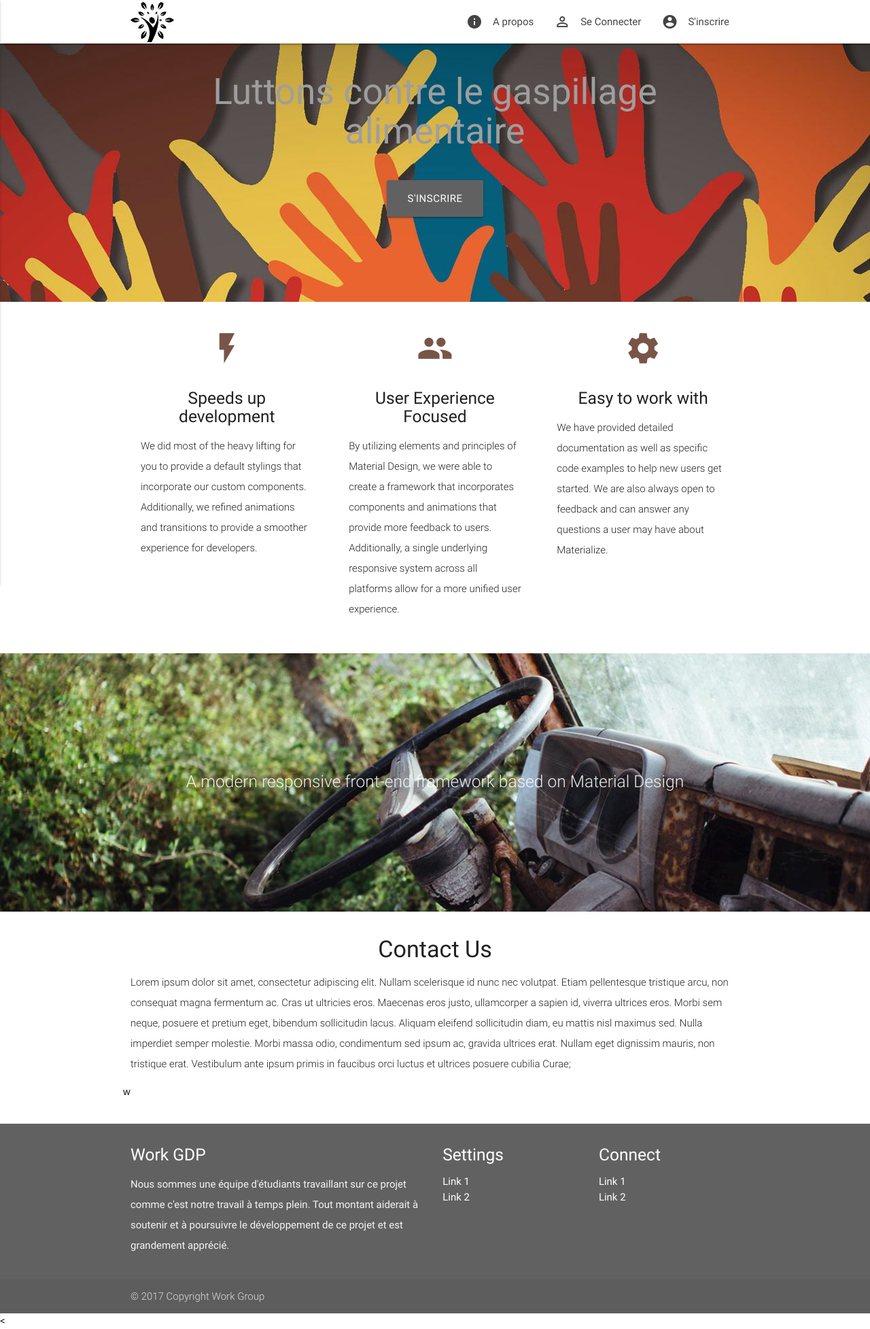
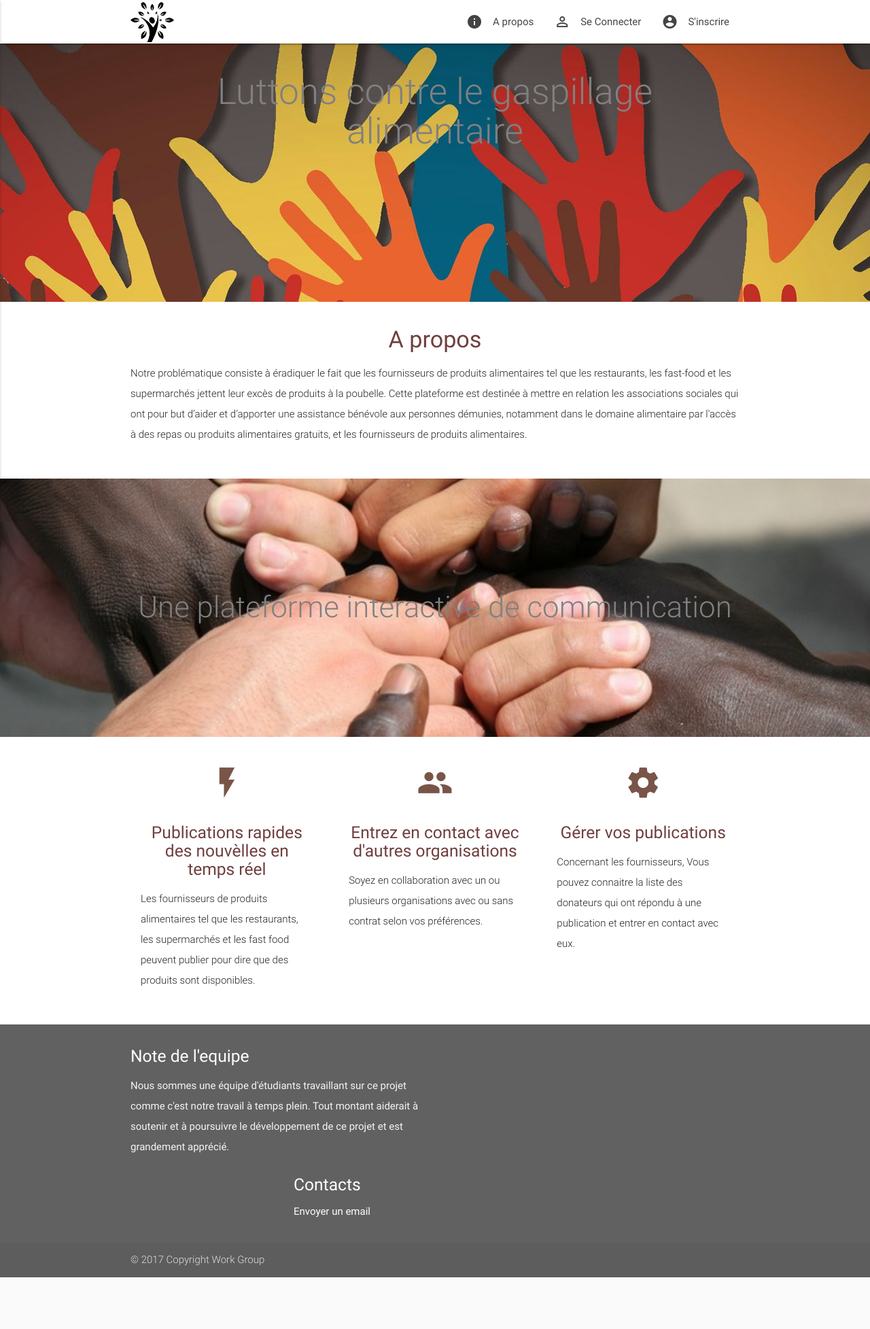
Before and after one commit to derflallys/ProjetGDP, a PHP site: page / in a window 1280 px wide. Shown: the whole page at 68% size. After the commit the page ends 1879 px from the top, so only its background shows below. Run offline with PHP 8.4, Linux system fonts and the light colour scheme; some libraries are stand-ins or nearby versions.

Commit message:
Modification de la page d'accueil

```diff
--- a/core/footer.php
+++ b/core/footer.php
@@ -2,23 +2,17 @@
     <div class="container">
         <div class="row">
             <div class="col l6 s12">
-                <h5 class="white-text">Work GDP</h5>
+                <h5 class="white-text">Note de l'equipe</h5>
                 <p class="grey-text text-lighten-4">Nous sommes une équipe d'étudiants travaillant sur ce projet comme c'est notre travail à temps plein. Tout montant aiderait à soutenir et à poursuivre le développement de ce projet et est grandement apprécié.</p>
             </div>
-            <div class="col l3 s12">
-                <h5 class="white-text">Settings</h5>
+
+            <div class="col l3 s12" style="margin-left:240px">
+                <h5 class="white-text">Contacts</h5>
                 <ul>
-                    <li><a class="white-text" href="#!">Link 1</a></li>
-                    <li><a class="white-text" href="#!">Link 2</a></li>
+                    <li><a class="white-text" href="mailto:edelweiss90210@gmail.com">Envoyer un email</a></li>
                 </ul>
             </div>
-            <div class="col l3 s12">
-                <h5 class="white-text">Connect</h5>
-                <ul>
-                    <li><a class="white-text" href="#!">Link 1</a></li>
-                    <li><a class="white-text" href="#!">Link 2</a></li>
-                </ul>
-            </div>
+
         </div>
     </div>
     <div class="footer-copyright">
--- a/core/header.php
+++ b/core/header.php
@@ -3,11 +3,11 @@
             <div class="nav-wrapper container">
                 <a id="logo-container" href="../index.php" class="brand-logo"><img class="circle responsive-img" src="../core/img/logo.jpg" alt="Logo"></a>
                 <ul class="right hide-on-med-and-down">
-                    <li><a href="#"><i class="material-icons left">face</i>Mon Compte</a></li>
+                    <li><a class="dropdown-button" data-activates="moncompte" href="#"><i class="material-icons left">face</i>Mon Compte</a></li>
                     <li><a href="#"><i class="material-icons left">exit_to_app</i>Deconnexion</a></li>
                 </ul>
                 <ul id="moncompte" class="dropdown-content">
-                    <li><a href="#!"><i class="material-icons">info</i>Mes Informations</a></li>
+                    <li><a href="#!">Mes Informations</a></li>
                     <li><a href="#!">Mes Publications</a></li>
                 </ul>
                 <ul id="nav-mobile" class="side-nav">
--- a/core/header_home.php
+++ b/core/header_home.php
@@ -13,7 +13,6 @@
                     <li><a href=""  ><i class="material-icons left">info</i>A propos</a></li>
                     <li><a href="#" data-target="modal1" ><i class="material-icons left">perm_identity</i>Se Connecter</a></li>
                     <li><a href="#" data-target="modal2"><i class="material-icons left">account_circle</i>S'inscrire</a></li>
-
             </ul>
             <a href="#" data-activates="nav-mobile" class="button-collapse"><i class="material-icons">menu</i></a>
         </div>
--- a/core/js/monjs.js
+++ b/core/js/monjs.js
@@ -26,5 +26,13 @@ $(document).ready(function(){
         });
     });
 
-    $()
-});
+    $('.dropdown-button').dropdown({
+      inDuration: 300,
+      outDuration: 225,
+      constrainWidth: false, // Does not change width of dropdown to that of the activator
+      hover: true, // Activate on hover
+      gutter: 0, // Spacing from edge
+      belowOrigin: false, // Displays dropdown below the button
+      alignment: 'left', // Displays dropdown with edge aligned to the left of button
+      stopPropagation: false // Stops event propagation});
+})});
--- a/index.php
+++ b/index.php
@@ -23,10 +23,7 @@
         <br><br>
           <br><br><br><br><br><br>
         <div class="row center">
-          <h2 class="header col s12  grey-text">Luttons contre le gaspillage alimentaire</h2>
-        </div>
-        <div class="row center">
-          <a href="#" id="download-button" class="btn-large waves-effect waves-light grey darken-2">S'inscrire</a>
+          <h2 class="header col s12  light" style=" color: rgb(128,128,128)">Luttons contre le gaspillage alimentaire</h2>
         </div>
         <br><br>
 
@@ -36,7 +33,35 @@
   </div>
 
 
-  <div class="container">
+
+
+ <div class="container">
+    <div class="section">
+
+      <div class="row">
+        <div class="col s12 center">
+          <h3><i class="mdi-content-send brown-text"></i></h3>
+          <h4 style=" color: rgb(112,63,63)">A propos</h4>
+          <p class="left-align light">Notre problématique consiste à éradiquer le fait que les fournisseurs de produits alimentaires tel que les restaurants, les fast-food et les supermarchés jettent leur excès de produits à la poubelle.
+          Cette plateforme est destinée à mettre en relation les associations sociales  qui ont pour but d’aider et d’apporter une assistance bénévole aux personnes démunies, notamment dans le domaine alimentaire par l'accès à des repas ou produits alimentaires gratuits, et les fournisseurs de produits alimentaires.</p>
+        </div>
+      </div>
+
+    </div>
+  </div>
+
+  <div class="parallax-container valign-wrapper">
+    <div class="section no-pad-bot">
+      <div class="container">
+        <div class="row center">
+          <h3 class="header col s12 light" style=" color: rgb(128,128,128)">Une plateforme interactive de communication</h3>
+        </div>
+      </div>
+    </div>
+    <div class="parallax"><img src="core/img/p1.jpg" alt="Unsplashed background img 2"></div>
+  </div>
+
+   <div class="container">
     <div class="section">
 
       <!--   Icon Section   -->
@@ -44,27 +69,26 @@
         <div class="col s12 m4">
           <div class="icon-block">
             <h2 class="center brown-text"><i class="material-icons">flash_on</i></h2>
-            <h5 class="center">Speeds up development</h5>
+            <h5 class="center"  style=" color: rgb(112,63,63)">Publications rapides des nouvèlles en temps réel</h5>
 
-            <p class="light">We did most of the heavy lifting for you to provide a default stylings that incorporate our custom components. Additionally, we refined animations and transitions to provide a smoother experience for developers.</p>
+            <p class="light">Les fournisseurs de produits alimentaires tel que les restaurants, les supermarchés et les fast food peuvent publier pour dire que des produits sont disponibles.</p>
           </div>
         </div>
 
         <div class="col s12 m4">
           <div class="icon-block">
             <h2 class="center brown-text"><i class="material-icons">group</i></h2>
-            <h5 class="center">User Experience Focused</h5>
-
-            <p class="light">By utilizing elements and principles of Material Design, we were able to create a framework that incorporates components and animations that provide more feedback to users. Additionally, a single underlying responsive system across all platforms allow for a more unified user experience.</p>
+            <h5 class="center" style=" color: rgb(112,63,63)">Entrez en contact avec d'autres organisations</h5>
+            <p class="light">Soyez en collaboration avec un ou plusieurs organisations avec ou sans contrat selon vos préférences.</p>
           </div>
         </div>
 
         <div class="col s12 m4">
           <div class="icon-block">
             <h2 class="center brown-text"><i class="material-icons">settings</i></h2>
-            <h5 class="center">Easy to work with</h5>
+            <h5 class="center" style=" color: rgb(112,63,63)">Gérer vos publications</h5>
 
-            <p class="light">We have provided detailed documentation as well as specific code examples to help new users get started. We are also always open to feedback and can answer any questions a user may have about Materialize.</p>
+            <p class="light">Concernant les fournisseurs, Vous pouvez connaitre la liste des donateurs qui ont répondu à une publication et entrer en contact avec eux.</p>
           </div>
         </div>
       </div>
@@ -72,34 +96,7 @@
     </div>
   </div>
 
-
-  <div class="parallax-container valign-wrapper">
-    <div class="section no-pad-bot">
-      <div class="container">
-        <div class="row center">
-          <h5 class="header col s12 light">A modern responsive front-end framework based on Material Design</h5>
-        </div>
-      </div>
-    </div>
-    <div class="parallax"><img src="core/img/background2.jpg" alt="Unsplashed background img 2"></div>
-  </div>
-
-  <div class="container">
-    <div class="section">
-
-      <div class="row">
-        <div class="col s12 center">
-          <h3><i class="mdi-content-send brown-text"></i></h3>
-          <h4>Contact Us</h4>
-          <p class="left-align light">Lorem ipsum dolor sit amet, consectetur adipiscing elit. Nullam scelerisque id nunc nec volutpat. Etiam pellentesque tristique arcu, non consequat magna fermentum ac. Cras ut ultricies eros. Maecenas eros justo, ullamcorper a sapien id, viverra ultrices eros. Morbi sem neque, posuere et pretium eget, bibendum sollicitudin lacus. Aliquam eleifend sollicitudin diam, eu mattis nisl maximus sed. Nulla imperdiet semper molestie. Morbi massa odio, condimentum sed ipsum ac, gravida ultrices erat. Nullam eget dignissim mauris, non tristique erat. Vestibulum ante ipsum primis in faucibus orci luctus et ultrices posuere cubilia Curae;</p>
-        </div>w
-      </div>
-
-    </div>
-  </div>
-
 <?php include "core/footer.php" ;?>
-<
 <!--Modal Connexion -->
 <?php include "core/mes_modals.php";?>
 
--- a/projetgdp(update).sql
+++ b/projetgdp(update).sql
@@ -6,7 +6,8 @@
 -- Généré le :  Jeu 23 Mars 2017 à 17:18
 -- Version du serveur :  10.1.13-MariaDB
 -- Version de PHP :  7.0.8
-
+CREATE DATABASE IF NOT EXISTS `projetgdp` /*!40100 DEFAULT CHARACTER SET latin1 */;
+USE `projetgdp`;
 SET SQL_MODE = "NO_AUTO_VALUE_ON_ZERO";
 SET time_zone = "+00:00";
 
```
Also changed, not shown: m_users/formulaire_restaurant.php (+5 -7 lines), core/img/p1.jpg (added).
